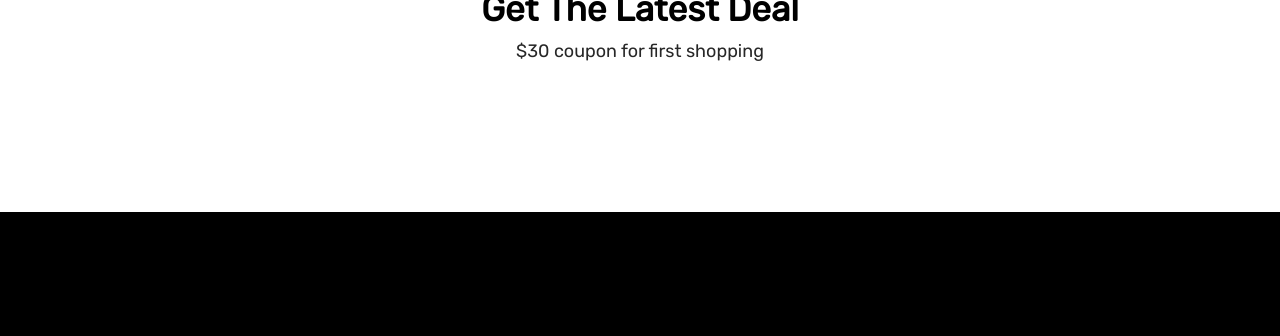
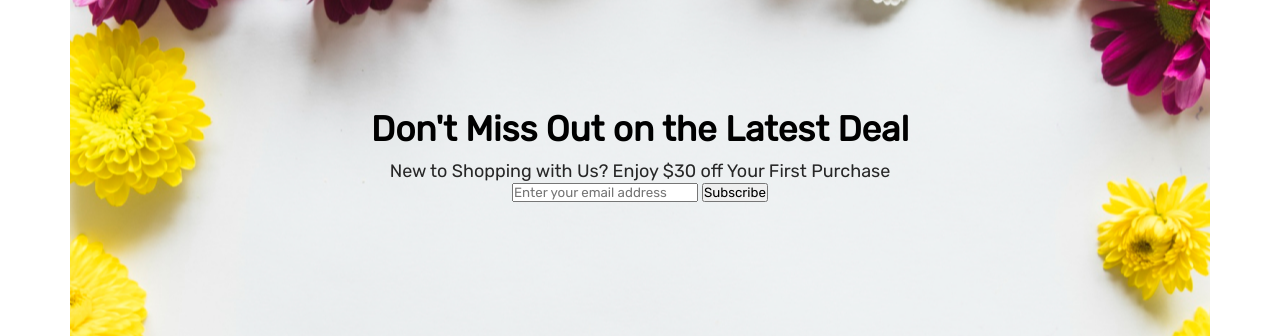
Before and after one commit to Chaki360/Flowers-shop1, a plain HTML site: page index.html in a window 1280 px wide. Shown: the part 2716-3052 px from the top of the page. Drawn offline with Linux system fonts and the light colour scheme.

Commit message:
latest deal added

```diff
--- a/index.html
+++ b/index.html
@@ -97,7 +97,8 @@
                 <p class="section-description">On our Instagram, we invite you to delve into our world, where every
                     image tells a story. <br> Discover the passion, innovation, and artistry that shape our brand as you
                     <br>
-                    immerse yourself in the captivating visuals and personal moments we share</p>
+                    immerse yourself in the captivating visuals and personal moments we share
+                </p>
             </div>
             <div class="instagram-container">
 
@@ -123,8 +124,15 @@
         <section>
 
             <div class="latest-deal-container">
-                <h1 class="section-heading">Get The Latest Deal</h1>
-                <p class="section-description">$30 coupon for first shopping</p>
+
+                <div class="latest-deal-text">
+                    <h1 class="section-heading">Don't Miss Out on the Latest Deal</h1>
+                    <p class="section-description">New to Shopping with Us? Enjoy $30 off Your First Purchase</p>
+                    <form>
+                        <input type="email" name="email" placeholder="Enter your email address">
+                        <button type="submit">Subscribe</button>
+                    </form>
+                </div>
             </div>
         </section>
 
--- a/styles.css
+++ b/styles.css
@@ -22,6 +22,8 @@ main {
     color: #272727;
     margin-top: 10px;
 }
+
+
 
 /* button styles */
 
@@ -86,7 +88,7 @@ main {
 
 .feature-photo1 {
     background-color: #daeff1;
-    border-radius: 700px 700px 0px 0px;
+    border-radius: 175px 175px 0px 0px;
     width: 464px;
     height: 538px;
 }
@@ -97,7 +99,7 @@ main {
 
 .feature-photo2 {
     background-color: #f2dee7;
-    border-radius: 700px 700px 0px 0px;
+    border-radius: 175px 175px 0px 0px;
     width: 464px;
     height: 538px;
 }
@@ -111,7 +113,7 @@ main {
 
 .feature-photo3 {
     background-color: #e3ecdb;
-    border-radius: 700px 700px 0px 0px;
+    border-radius: 175px 175px 0px 0px;
     width: 464px;
     height: 538px;
 }
@@ -175,8 +177,21 @@ main {
 /* latest deal styles */
 
 .latest-deal-container {
+    width: 100%;
+    height: 50vh;
+    background-image: url('Assets/Rectangle\ 9.png');
+    background-repeat: no-repeat;
+    background-position: center;
+
+}
+
+.latest-deal-text {
+    padding-top: 120px;
     text-align: center;
+
+
 }
+
 
 /* footer styles */
 
```
